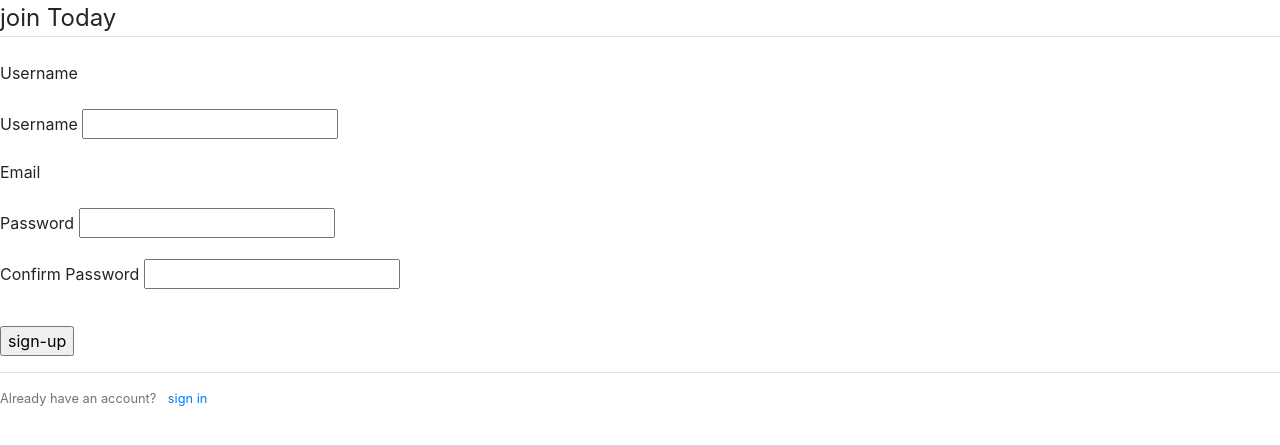
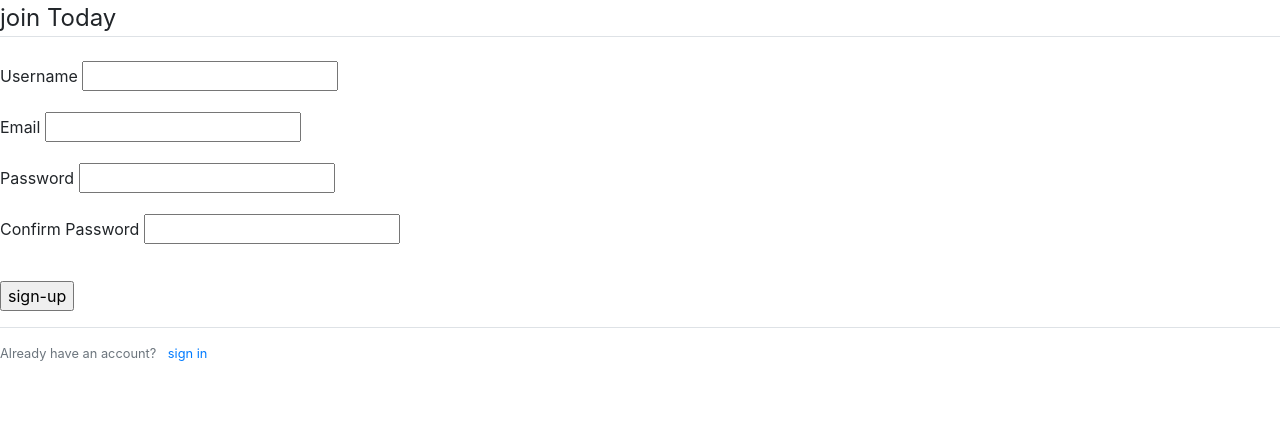
Before and after one commit to KabageMark/pitch, a Flask app: page /register in a window 1280 px wide. Shown: the top 445 px of the page. Run offline with Flask 2, Linux system fonts and the light colour scheme; some libraries are stand-ins or nearby versions.

Commit message:
login and register completed

```diff
--- a/app/main/views.py
+++ b/app/main/views.py
@@ -1,17 +1,20 @@
 from app import app
-from flask import render_template
+from flask import render_template,flash,url_for,redirect
 from .forms import RegistrationForm,LoginForm
 
 
 app.config['SECRET_KEY'] = 'kabagemark'
 
-# @app.route('/')
-# def index():
-#     return render_template('index.html')
+@app.route('/home')
+def home():
+    return render_template('home.html')
 
-@app.route("/register")
+@app.route("/register" ,methods=['GET','POST'])
 def Register():
     form = RegistrationForm()
+    if form.validate_on_submit():
+        flash(f'Account created for {form.username.data}','success')
+        return redirect(url_for('home'))
     return render_template('register.html', form = form)
 
 @app.route("/login")
--- a/app/templates/register.html
+++ b/app/templates/register.html
@@ -8,24 +8,19 @@
                <legend class="border-bottom mb-4">join Today</legend>
                <div class="form-group">
                    {{form.username.label}}
-                   {{form.username.username}}
+                   {{form.username(class="form-controll")}}
                </div>
-
-               <div class="form-group">
-                {{form.username.label}}
-                {{form.username}}
-            </div>
             <div class="form-group">
                 {{form.email.label}}
-                {{form.email.username}}
+                {{form.email(class="form-controll") }}
             </div>
             <div class="form-group">
                 {{form.password.label}}
-                {{form.password}}
+                {{form.password (class="form-controll")}}
             </div>
             <div class="form-group">
                 {{form.confirm_password.label}}
-                {{form.confirm_password}}
+                {{form.confirm_password (class="form-controll")}}
             </div>
            </fieldset>
            <div class="form-group">
```
Also changed, not shown: app/templates/login.html (+28 -0 lines), app/templates/home.html (added).
